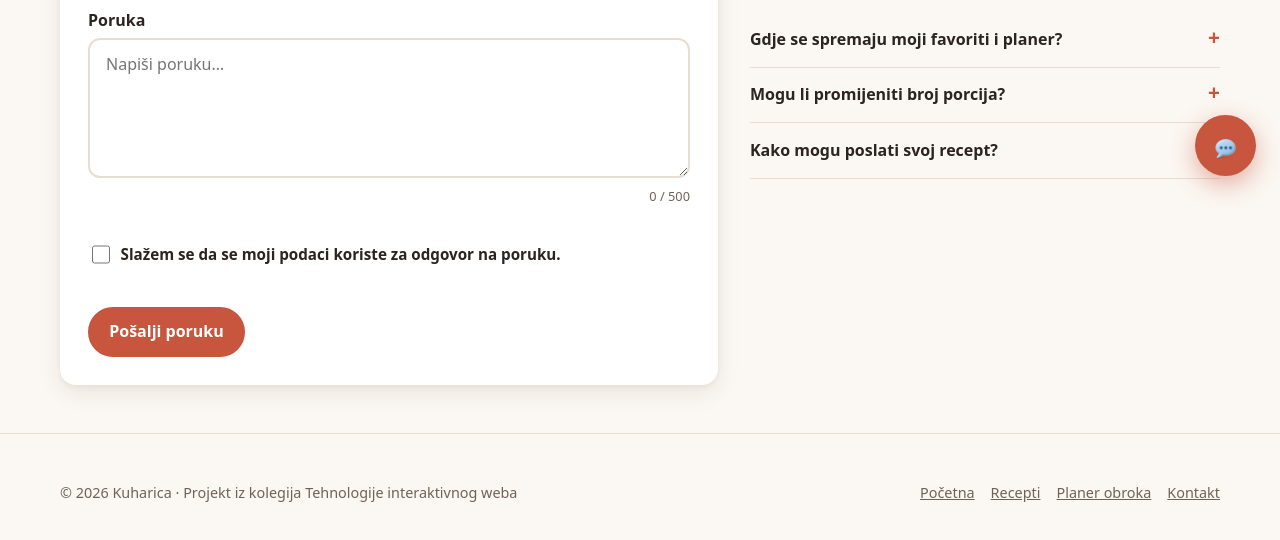
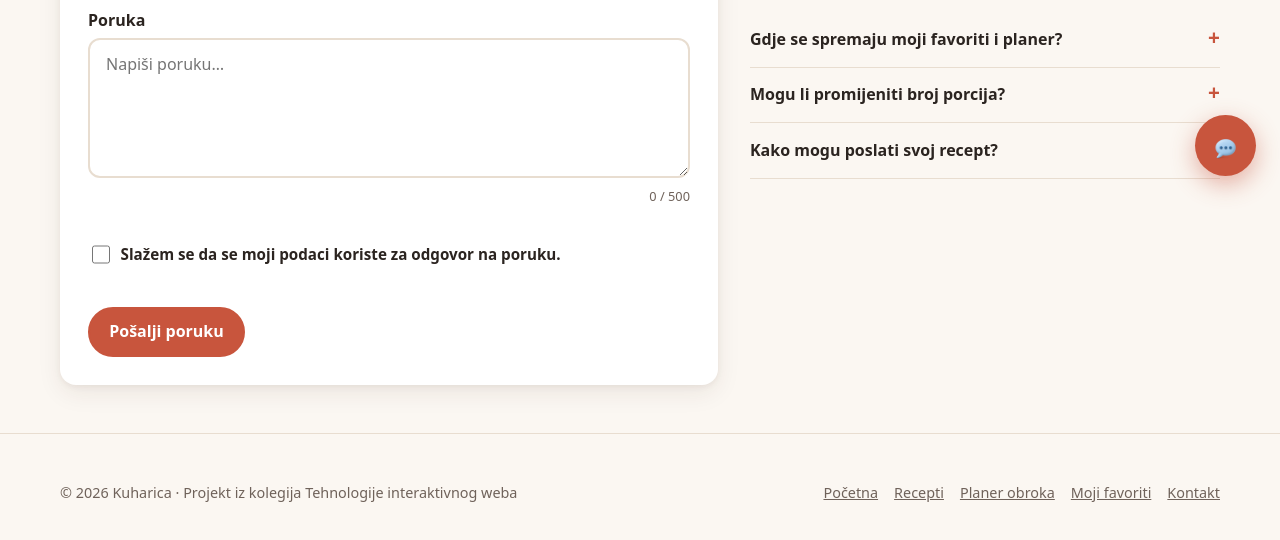
Before and after one commit to katarinatuhtan/kuharica, a plain HTML site: page contact.html in a window 1280 px wide. Shown: the part 600-1140 px from the top of the page. Drawn offline with Linux system fonts and the light colour scheme.

Commit message:
fixed footer nav

```diff
--- a/contact.html
+++ b/contact.html
@@ -143,7 +143,7 @@
     <div class="wrapper footer-content">
       <p>© 2026 Kuharica · Projekt iz kolegija Tehnologije interaktivnog weba</p>
       <nav aria-label="Navigacija u podnožju"><a href="index.html">Početna</a> <a href="recipes.html">Recepti</a> <a
-          href="planner.html">Planer obroka</a> <a href="contact.html">Kontakt</a></nav>
+          href="planner.html">Planer obroka</a> <a href="favorites.html">Moji favoriti</a> <a href="contact.html">Kontakt</a></nav>
     </div>
   </footer>
 
```
